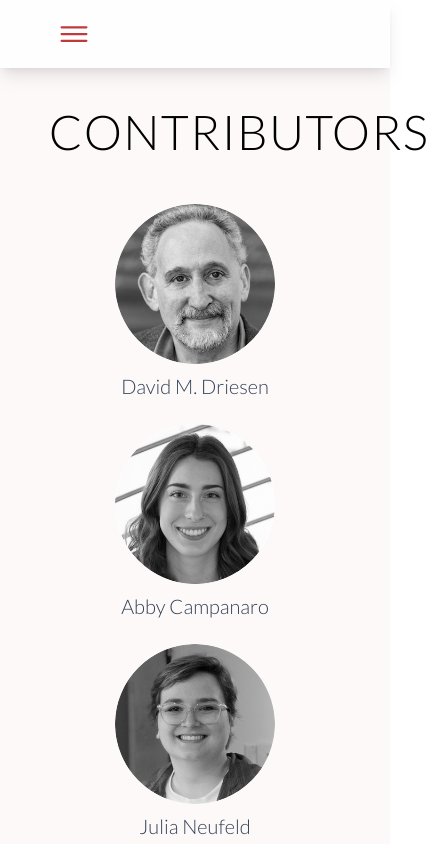
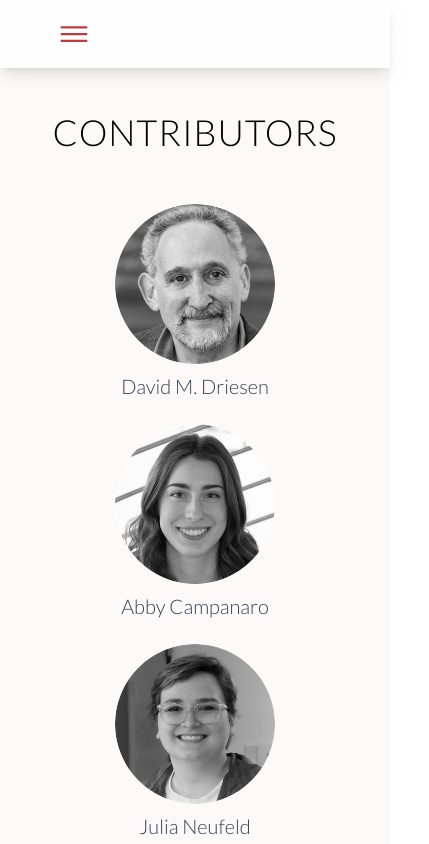
Before and after one commit to imunika/polsu, a Next.js app: page /all-authors in a window 390 px wide. Shown: the top 844 px of the page, 429 px wide, since content can reach past the window. Built offline with nearby package versions, Linux system fonts and the light colour scheme; a web font is replaced by a local one.

Commit message:
article for Rayan updated & mobile-friendly section titles fixed

```diff
--- a/app/about/page.jsx
+++ b/app/about/page.jsx
@@ -6,9 +6,9 @@ export default function AboutPage() {
       {/* <div className="grid grid-cols-8 p-8 bg-[rgb(253,249,249)]"> */}
       <div className="grid grid-cols-8 pt-16 lg:p-8 bg-[rgb(253,249,249)]">
         <div></div>
-          <div className="col-span-6 mt-10">
-            <div className="lg:px-5 pt-3 text-center font-lato font-light text-5xl leading-8 tracking-wide uppercase">
-              about
+          <div className="col-span-8 lg:col-span-6 mt-10">
+            <div className="lg:px-5 pt-3 text-center font-lato font-light text-4xl sm:text-5xl leading-8 tracking-wide uppercase">
+              About
             </div>
           </div>
         <div></div>
--- a/app/all-authors/page.jsx
+++ b/app/all-authors/page.jsx
@@ -19,37 +19,13 @@ export default function AllAuthorsPage() {
     <>
       <div className="grid grid-cols-8 pt-16 lg:p-8 bg-[rgb(253,249,249)]">
         <div></div>
-          <div className="col-span-6 mt-10">
-            <div className="lg:px-5 pt-3 text-center font-lato font-light text-5xl leading-8 tracking-wide uppercase">
-              contributors
+          <div className="col-span-8 lg:col-span-6 mt-10">
+            <div className="lg:px-5 pt-3 text-center font-lato font-light text-4xl sm:text-5xl leading-8 tracking-wide uppercase">
+              Contributors
             </div>
           </div>
         <div></div>
       </div>
-
-      {/* <div className="grid grid-cols-16 mb-6 p-8 bg-[rgb(253,249,249)]">
-      <div></div>
-      <div className="mb-2 col-span-2 mt-4 lg:col-span-4 xl:col-span-6 2xl:col-span-8">
-        <div className="flex flex-wrap justify-center p-4">
-          {uniqueAuthors.map((item, key) => (
-            <div
-              key={key}
-              className="w-full sm:w-1/2 md:w-1/3 lg:w-1/4 p-2"
-            >
-              <Profile
-                onClick={() => {
-                  setShowModal(true);
-                  setTheProfile(item);
-                }}
-                item={item}
-              />
-            </div>
-          ))}
-        </div>
-        <ModalProfile isVisible={showModal} item={theProfile} onClose={() => setShowModal(false)} />
-      </div>
-      <div></div>
-      </div> */}
 
       <div className="grid grid-cols-16 gap-x-6 mb-6 p-8 bg-[rgb(253,249,249)]">
       <div className="col-span-1"></div>
--- a/app/components/Articles.jsx
+++ b/app/components/Articles.jsx
@@ -40,9 +40,9 @@ export default function MultiFilters() {
     <>
       <div className="grid grid-cols-8 p-8 bg-[rgb(253,249,249)]">
         <div></div>
-        <div className="col-span-6 mt-10">
-          <div className="px-5 pt-3 text-zinc-950 text-center font-lato font-light text-5xl capitalize leading-8 tracking-wide">
-            WORKS
+        <div className="col-span-8 lg:col-span-6 mt-10">
+          <div className="lg:px-5 pt-3 text-center font-lato font-light text-4xl sm:text-5xl leading-8 tracking-wide uppercase">
+            Works
           </div>
           <div className='flex items-center justify-center mt-10 h-[4rem] w-full
           lg:translate-x-1/2 lg:w-1/2 rounded-full border border-white border-opacity-40
--- a/src/data.js
+++ b/src/data.js
@@ -362,11 +362,11 @@ const data = [
     category: "lectures",
     author_name: "Rayan Mohamed",
     title: "“Love in Syracuse”: Making art with Rina Banerjee, filmed by Rayan Mohamed",
-    cover_img: "/images/videos/making_art_28.jpg",
+    cover_img: "/images/videos/love_syr_making_art_28.jpg",
     desc: "Syracuse University students, staff, and faculty join Rina Banerjee, members of the Syracuse community, and Narratio Fellows to make art together in the community room at Salt City Market in Downtown Syracuse. Filmed by Rayan Mohamed, Narratio Fellow Alum. “Take Me to the Palace of Love,” Syracuse University Art Museum (January 19 – May 14,  2023).",
     url: "/lectures/making_art_with_rina_banerjee",
-    youtube: "https://www.youtube.com/embed/ycJXFmyvUCs",
-    time: "",
+    youtube: "https://www.youtube.com/embed/quWniMf-hzc",
+    time: "08:09",
     date: "February 25, 2023",
     icon: <FaVideo className="text-white text-4xl" />,
     prev: "/lectures/narratio-fellows-poetry-performance",
```
Also changed, not shown: public/images/videos/love_syr_making_art_28.jpg (added), public/images/videos/making_art_28.jpg (deleted).
